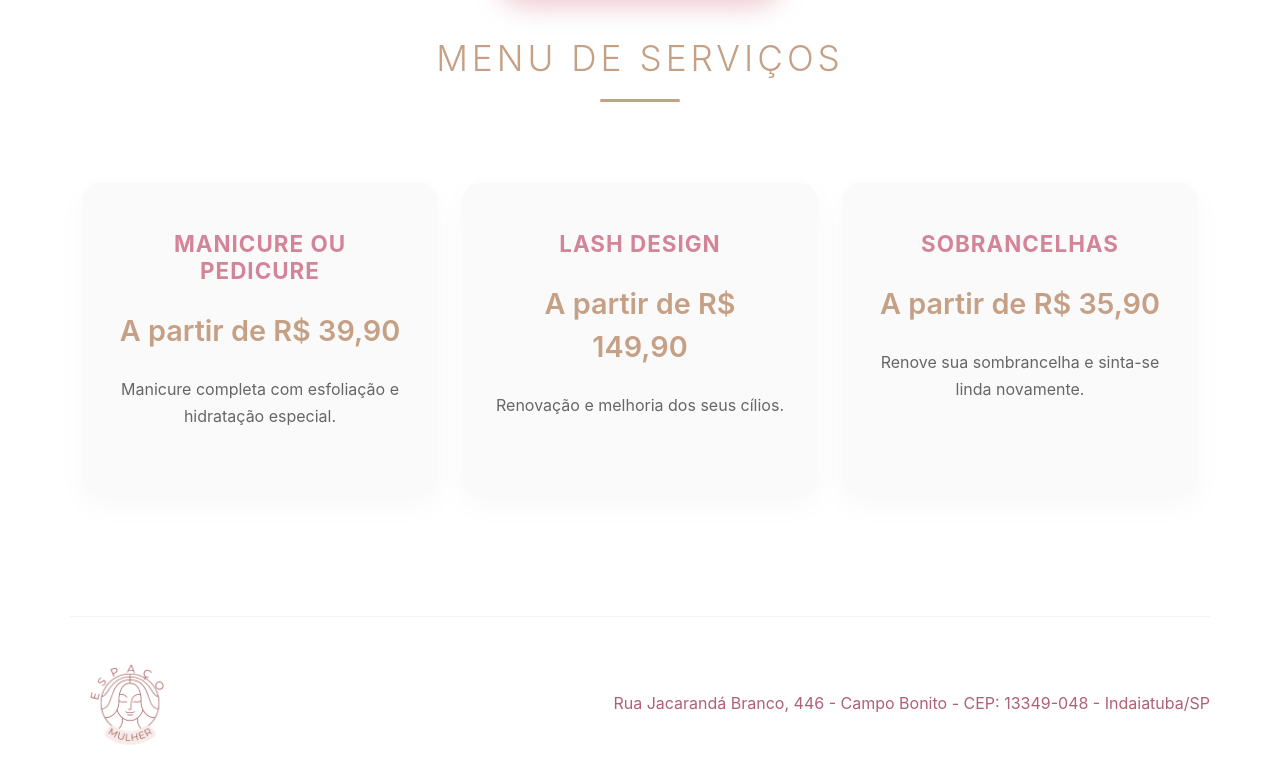
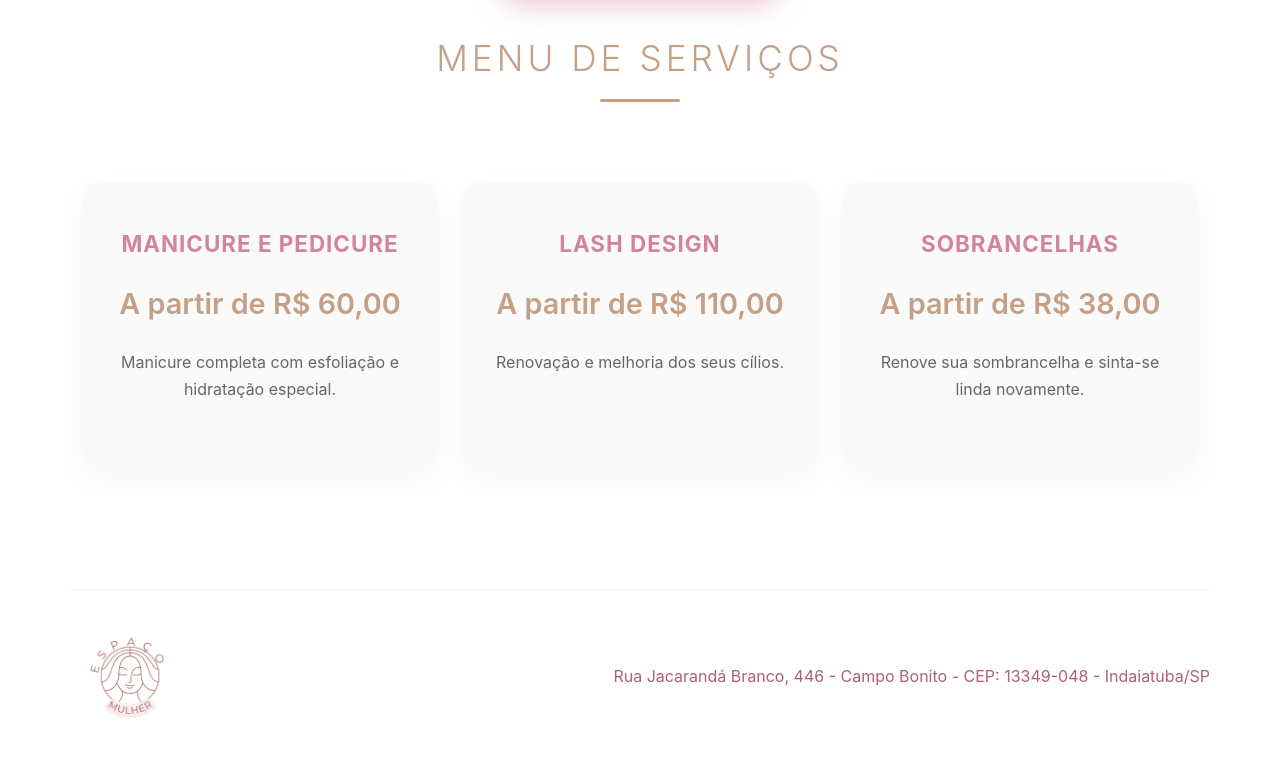
Before and after one commit to magal07/sistema-agendamentos-frontend, a Next.js app: page / in a window 1280 px wide. Shown: the part 759-1542 px from the top of the page. After the commit the page ends 1521 px from the top, so only its background shows below. Built offline with nearby package versions, Linux system fonts and the light colour scheme.

Commit message:
adjust values services in indexpage

```diff
--- a/pages/index.tsx
+++ b/pages/index.tsx
@@ -82,8 +82,8 @@ const HomeNoAuth = () => {
           <Row>
             <Col md={4} className="mb-4">
               <div className={styles.serviceCard}>
-                <h4 className={styles.cardTitle}>MANICURE OU PEDICURE</h4>
-                <p className={styles.servicePrice}>A partir de R$ 39,90</p>
+                <h4 className={styles.cardTitle}>MANICURE E PEDICURE</h4>
+                <p className={styles.servicePrice}>A partir de R$ 60,00</p>
                 <p className={styles.serviceDescription}>
                   Manicure completa com esfoliação e hidratação especial.
                 </p>
@@ -92,7 +92,7 @@ const HomeNoAuth = () => {
             <Col md={4} className="mb-4">
               <div className={styles.serviceCard}>
                 <h4 className={styles.cardTitle}>LASH DESIGN</h4>
-                <p className={styles.servicePrice}>A partir de R$ 149,90</p>
+                <p className={styles.servicePrice}>A partir de R$ 110,00</p>
                 <p className={styles.serviceDescription}>
                   Renovação e melhoria dos seus cílios.
                 </p>
@@ -101,7 +101,7 @@ const HomeNoAuth = () => {
             <Col md={4} className="mb-4">
               <div className={styles.serviceCard}>
                 <h4 className={styles.cardTitle}>SOBRANCELHAS</h4>
-                <p className={styles.servicePrice}>A partir de R$ 35,90</p>
+                <p className={styles.servicePrice}>A partir de R$ 38,00</p>
                 <p className={styles.serviceDescription}>
                   Renove sua sombrancelha e sinta-se linda novamente.
                 </p>
```
